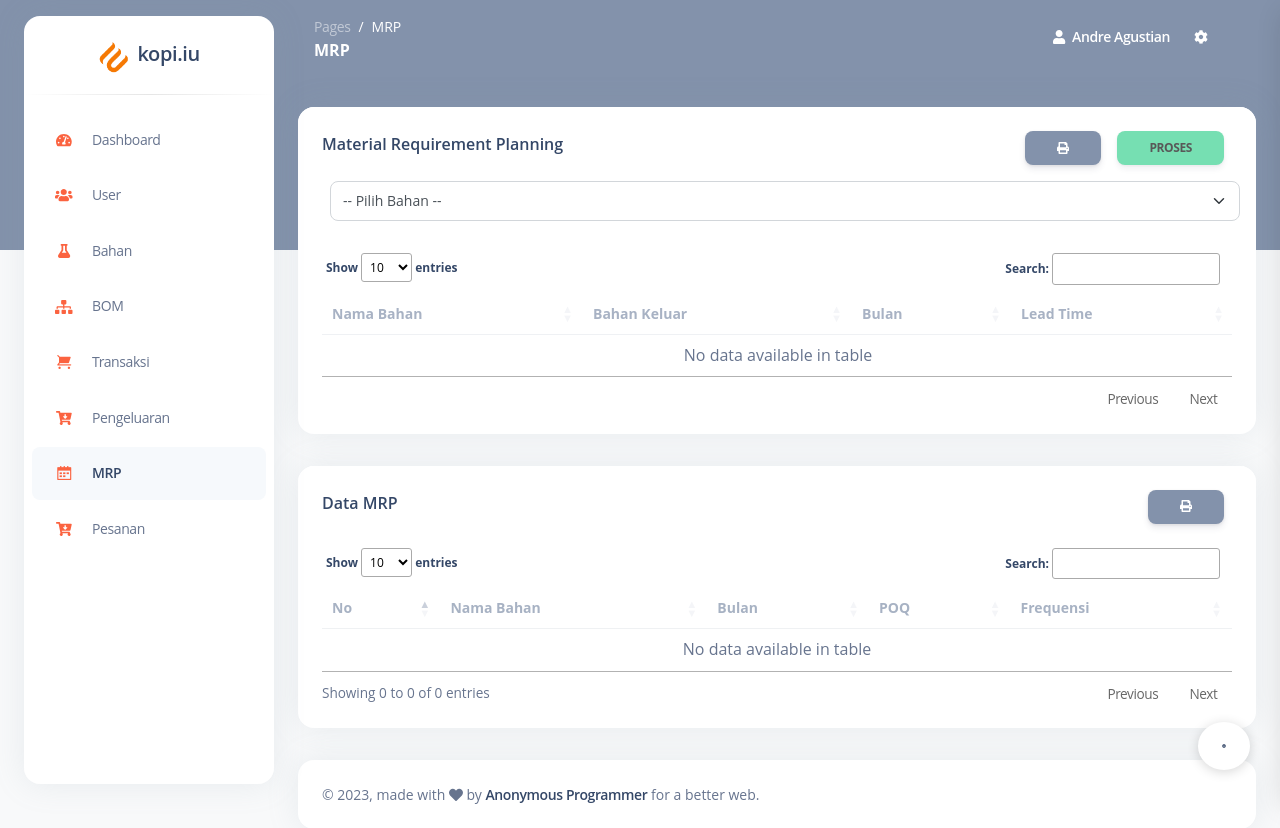
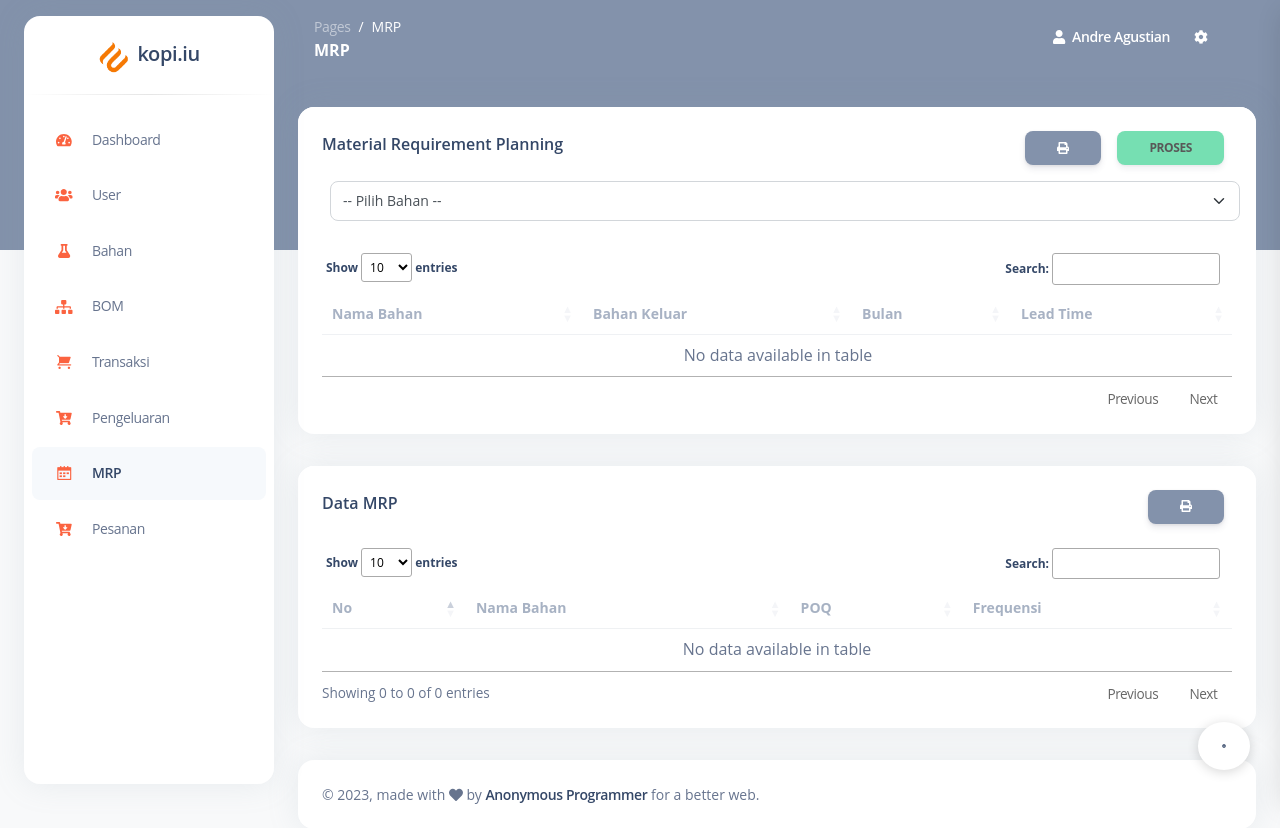
Before and after one commit to yogi-prasetio/kopi_iu, a CodeIgniter app: page /Kopi_IU/MRPController in a window 1280 px wide. Shown: the top 828 px of the page. Run offline with CodeIgniter, Linux system fonts and the light colour scheme; a user stored in the database is signed in; data comes from the database, SQL or seed files in the repository; data that the repository does not hold is empty; style sheets or scripts are compiled from the project's sources; some libraries are stand-ins or nearby versions.

Commit message:
fixs table mrp

```diff
--- a/application/views/mrp/PerhitunganMRP.php
+++ b/application/views/mrp/PerhitunganMRP.php
@@ -90,7 +90,6 @@ if ($this->session->flashdata('flashgagal')) : ?>
                                 <tr class="text-center text-uppercase text-secondary text-sm font-weight-bolder opacity-7">
                                     <th>No</th>
                                     <th>Nama Bahan</th>
-                                    <th>Bulan</th>
                                     <th>POQ</th>
                                     <th>Frequensi</th>
                                 </tr>
```
